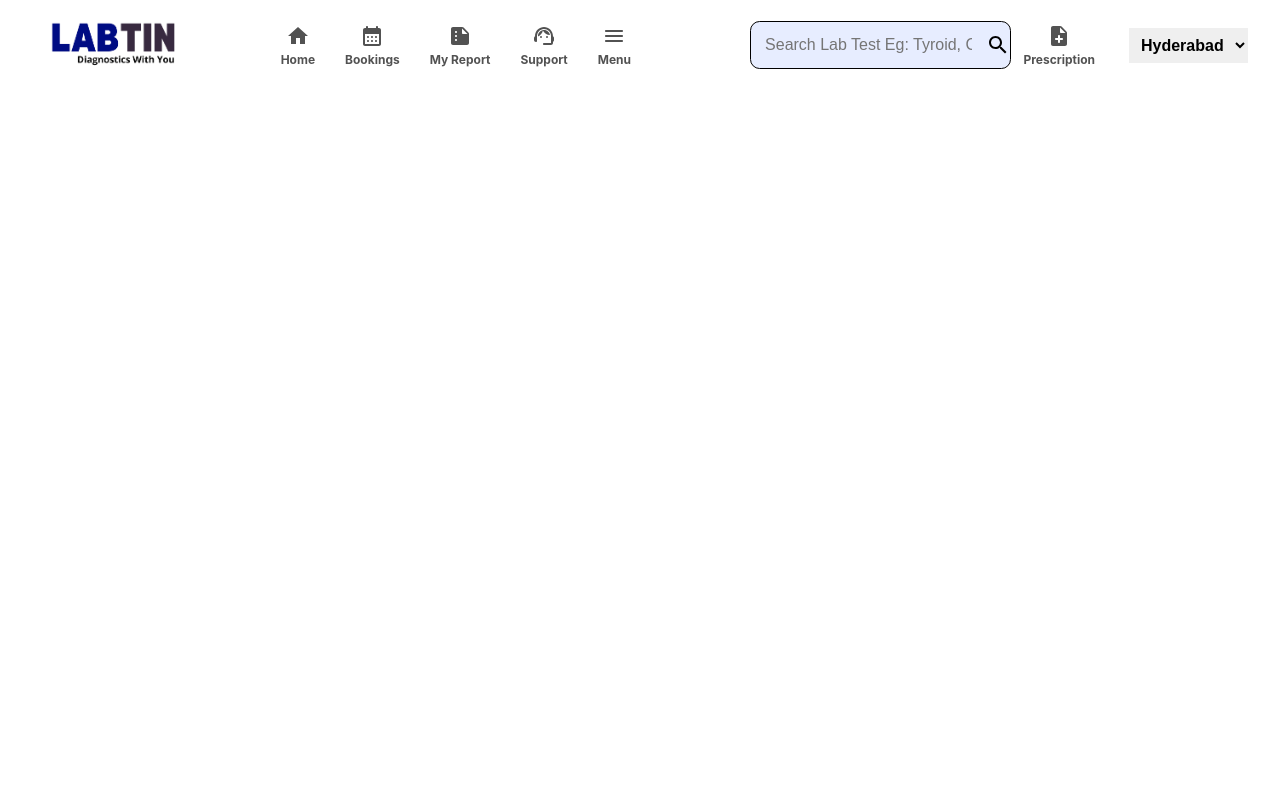
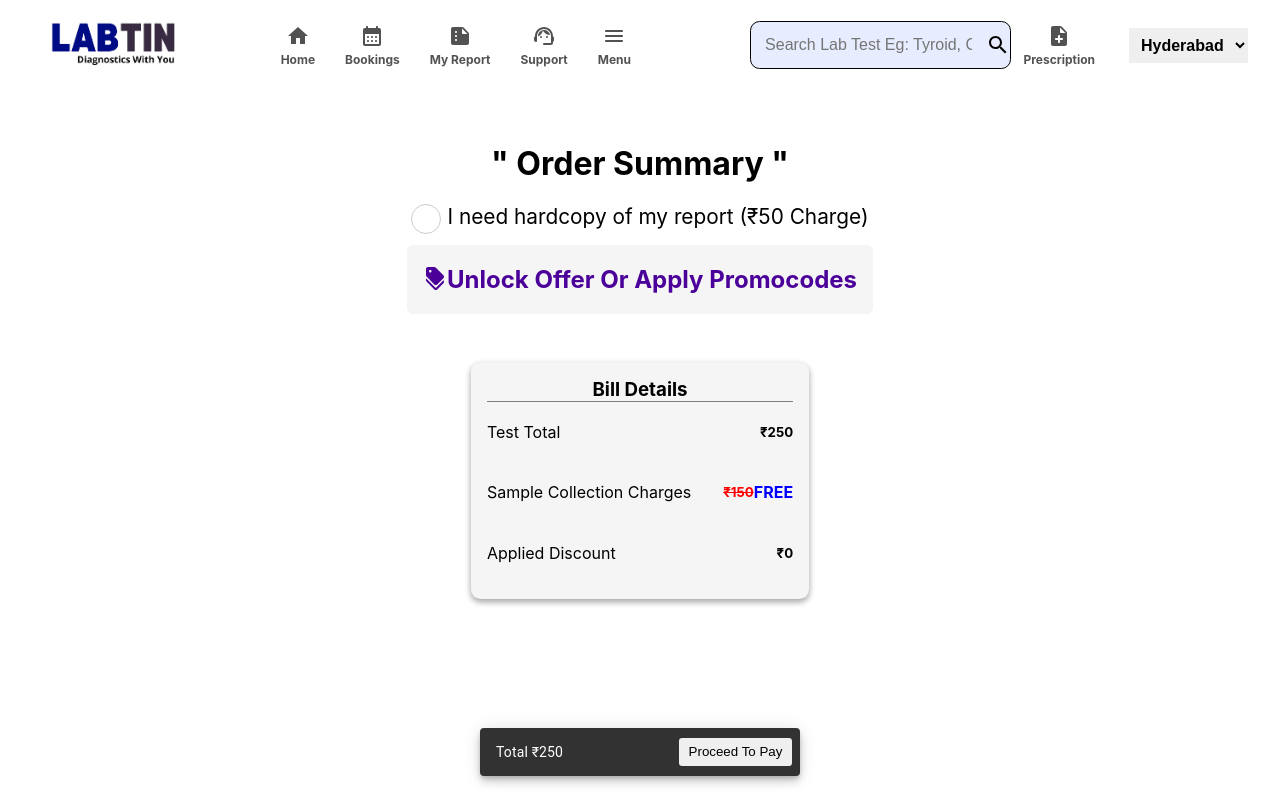
Before and after one commit to Ankitsinghchadda/Health-app, a React (Create React App) app: page /onSummary in a window 1280 px wide. Built offline with nearby package versions, Linux system fonts and the light colour scheme.

Commit message:
Added Pages

```diff
--- a/src/App.tsx
+++ b/src/App.tsx
@@ -5,6 +5,7 @@ import Landingpage from "./First/Landingpage";
 import TestPakage from "./second/TestPakage";
 import Booking from "./Third/Booking";
 import Report from "./ReportsPage/Report";
+import OrderSummary from "./OrderSummary";
 import {
   BrowserRouter,
   Routes, //replaces "Switch" used till v5
@@ -21,6 +22,7 @@ function App() {
           <Route path="/MyReport" element={<Report />} />
           <Route path="/Booking" element={<Booking />} />
           <Route path="/TestPakage" element={<TestPakage />} />
+          <Route path="/onSummary" element={<OrderSummary />} />
         </Routes>
       </BrowserRouter>
     </div>
--- /dev/null
+++ b/src/OrderSummary.css
@@ -0,0 +1,109 @@
+.OrderSummary {
+    width: 60%;
+    margin: 1rem auto;
+    display: flex;
+    flex-direction: column;
+    align-items: center;
+    padding: 1rem;
+    background-color: white;
+    border-radius: 0.6rem;
+}
+
+.billrow {
+    display: flex;
+    align-items: center;
+    justify-content: space-between;
+}
+
+.billrow>p,
+.billrow>h4 {
+    padding-right: 2rem;
+    margin: 0;
+}
+
+.billDetails {
+    padding: 1rem;
+    margin: 3rem 0;
+    border-radius: 0.6rem;
+    background-color: #f5f5f5;
+    box-shadow: 0 3px 6px rgba(0, 0, 0, 0.16), 0 3px 6px rgba(0, 0, 0, 0.23);
+
+}
+
+.billDetails>h3 {
+    margin: 0;
+    border-bottom: 1px solid grey;
+}
+
+.hardcopy {
+    font-size: 1.3rem;
+}
+
+.hardcopy>input {
+
+    border-radius: 50%;
+}
+
+.round {
+    position: relative;
+}
+
+.round label {
+    background-color: #fff;
+    border: 1px solid #ccc;
+    border-radius: 50%;
+    cursor: pointer;
+    height: 28px;
+    left: 0;
+    position: absolute;
+    top: 0;
+    width: 28px;
+}
+
+.round label:after {
+    border: 2px solid #fff;
+    border-top: none;
+    border-right: none;
+    content: "";
+    height: 6px;
+    left: 7px;
+    opacity: 0;
+    position: absolute;
+    top: 8px;
+    transform: rotate(-45deg);
+    width: 12px;
+}
+
+.round input[type="checkbox"] {
+    visibility: hidden;
+}
+
+.round input[type="checkbox"]:checked+label {
+    background-color: #66bb6a;
+    border-color: #66bb6a;
+}
+
+.round input[type="checkbox"]:checked+label:after {
+    opacity: 1;
+}
+
+.hardcopy {
+    display: flex;
+    align-items: center;
+    justify-content: space-between;
+}
+
+.hardcopy>span {
+    margin-left: 1rem;
+}
+
+.offers_div {
+    margin-top: 1rem;
+    border-radius: 0.4rem;
+    color: rgb(74, 0, 153);
+    display: flex;
+    align-items: center;
+    background-color: #f5f5f5;
+    padding: 0 1rem;
+    cursor: pointer;
+}
--- /dev/null
+++ b/src/OrderSummary.tsx
@@ -0,0 +1,89 @@
+import React from "react";
+import Snackbar, { SnackbarOrigin } from "@mui/material/Snackbar";
+import { useNavigate } from "react-router-dom";
+import "./OrderSummary.css";
+import DiscountIcon from "@mui/icons-material/Discount";
+
+export interface State extends SnackbarOrigin {
+  open: boolean;
+}
+
+const OrderSummary = () => {
+  const [state, setState] = React.useState<State>({
+    open: false,
+    vertical: "bottom",
+    horizontal: "center",
+  });
+  const navigate = useNavigate();
+  const { vertical, horizontal, open } = state;
+
+  const handleClose = () => {
+    setState({ ...state, open: false });
+  };
+  const handleClick = () => {
+    setState({ ...state, open: true });
+  };
+  const action = (
+    <button
+      className="checkoutButton"
+      onClick={() => {
+        navigate("/onSummary");
+      }}
+    >
+      Proceed To Pay
+    </button>
+  );
+  return (
+    <div className="OrderSummary">
+      <h1>" Order Summary "</h1>
+      <div className="hardcopy">
+        <div className="round">
+          <input type="checkbox" id="checkbox" />
+          <label htmlFor="checkbox"></label>
+        </div>
+        <span>I need hardcopy of my report (₹50 Charge)</span>
+      </div>
+      <div className="offers_div">
+        <DiscountIcon />
+        <h2>Unlock Offer Or Apply Promocodes</h2>
+      </div>
+
+      <div className="billDetails">
+        <h3>Bill Details</h3>
+        <div className="billCalc">
+          <div className="billrow">
+            <p>Test Total</p> <h5>₹250</h5>
+          </div>
+          <div className="billrow">
+            <p>Sample Collection Charges</p>{" "}
+            <h5 style={{ textDecoration: "line-through", color: "red" }}>
+              ₹150{" "}
+            </h5>{" "}
+            <span
+              style={{
+                textDecoration: "none",
+                color: "blue",
+                fontWeight: "bold",
+              }}
+            >
+              FREE
+            </span>
+          </div>
+          <div className="billrow">
+            <p>Applied Discount</p> <h5>₹0</h5>
+          </div>
+        </div>
+      </div>
+      <Snackbar
+        anchorOrigin={{ vertical, horizontal }}
+        open={true}
+        onClose={handleClose}
+        message="Total ₹250"
+        action={action}
+        key={vertical + horizontal}
+      />
+    </div>
+  );
+};
+
+export default OrderSummary;
--- a/src/Third/Booking.css
+++ b/src/Third/Booking.css
@@ -89,6 +89,10 @@
     display: flex;
     flex-direction: column;
     align-items: center;
+    background-color: #F5F5F5;
+    margin: 1rem 0;
+    border-radius: 0.8rem;
+    width: 20rem;
 }
 
 .appointmentOptions {
@@ -104,3 +108,26 @@
     padding: 0.2rem;
     margin: 0.5rem 1rem;
 }
+
+.appointmentSection {
+    display: flex;
+    align-items: center;
+    justify-content: space-between;
+    cursor: pointer;
+
+}
+
+.hideOptions {
+    display: none;
+}
+
+.activeOption {
+    background-color: rgb(96, 96, 247);
+    color: white;
+}
+
+.checkoutButton {
+    border: none;
+    border-radius: 0.2rem;
+    padding: 0.4rem 0.6rem;
+}
--- a/src/Third/Booking.tsx
+++ b/src/Third/Booking.tsx
@@ -1,10 +1,79 @@
-import React from "react";
+import React, { useEffect, useState } from "react";
 import "./Booking.css";
 import Avatar from "@mui/material/Avatar";
 import Logo from "../image/LabtinLogo.png";
 import AddCircleOutlineRoundedIcon from "@mui/icons-material/AddCircleOutlineRounded";
 import LocationOnRoundedIcon from "@mui/icons-material/LocationOnRounded";
+import ArrowDropDownIcon from "@mui/icons-material/ArrowDropDown";
+import Snackbar, { SnackbarOrigin } from "@mui/material/Snackbar";
+import { useNavigate } from "react-router-dom";
+export interface State extends SnackbarOrigin {
+  open: boolean;
+}
+
 const Booking = () => {
+  const [state, setState] = React.useState<State>({
+    open: false,
+    vertical: "bottom",
+    horizontal: "center",
+  });
+
+  const navigate = useNavigate();
+  const [appointmentDetails, setAppointmentDetails] = useState({
+    time: "",
+    date: "",
+  });
+  const { vertical, horizontal, open } = state;
+
+  const handleClick = () => {
+    setState({ ...state, open: true });
+  };
+
+  const handleClose = () => {
+    if (appointmentDetails.time === "" && appointmentDetails.date === "")
+      setState({ ...state, open: false });
+  };
+  const toggleOptionsV = (e: any) => {
+    if (e.target.parentElement.classList[0] == "appointmentSection") {
+      e.target.parentElement.nextSibling.classList.toggle("hideOptions");
+    }
+  };
+
+  const handleAppointment = (e: any) => {
+    setAppointmentDetails({ ...appointmentDetails, date: e.target.innerHTML });
+
+    const options = document.getElementsByClassName("appointmentOption");
+    for (let i = 0; i < options.length; i++) {
+      options[i].classList.remove("activeOption");
+    }
+    e.target.classList.add("activeOption");
+    handleClick();
+  };
+
+  const handleCheckOut = () => {
+    if (appointmentDetails.time !== "" && appointmentDetails.date !== "")
+      handleClick();
+  };
+
+  const handleDate = (e: any) => {
+    setAppointmentDetails({
+      ...appointmentDetails,
+      time: e.target.value,
+    });
+    handleCheckOut();
+  };
+
+  const action = (
+    <button
+      className="checkoutButton"
+      onClick={() => {
+        navigate("/onSummary");
+      }}
+    >
+      Checkout
+    </button>
+  );
+
   return (
     <div className="BookingFor_div">
       <div className="bookedFor">
@@ -36,37 +105,77 @@ const Booking = () => {
 
       <div className="selectBookingSlot">
         <h3>Select Booking Slot</h3>
-        <input className="appointmentDate" type="date" name="appointmentDate" />
+        <input
+          className="appointmentDate"
+          type="date"
+          name="appointmentDate"
+          onChange={handleDate}
+        />
         <div className="appointmentSelect">
-          <div className="appointmentSection">
+          <div className="appointmentSection" onClick={toggleOptionsV}>
             <h4>
               Morning <span>(6:00 AM - 12:00 PM)</span>
             </h4>
+            <ArrowDropDownIcon className="downArrow" />
           </div>
-          <div className="appointmentOptions">
-            <div className="appointmentOption">6:00 AM - 7:00 AM</div>
-            <div className="appointmentOption">7:00 AM - 8:00 AM</div>
-            <div className="appointmentOption">8:00 AM - 9:00 AM</div>
-            <div className="appointmentOption">9:00 AM - 10:00 AM</div>
-            <div className="appointmentOption">10:00 AM - 11:00 AM</div>
-            <div className="appointmentOption">11:00 AM - 12:00 PM</div>
+          <div className="appointmentOptions hideOptions">
+            <div className="appointmentOption" onClick={handleAppointment}>
+              6:00 AM - 7:00 AM
+            </div>
+            <div className="appointmentOption" onClick={handleAppointment}>
+              7:00 AM - 8:00 AM
+            </div>
+            <div className="appointmentOption" onClick={handleAppointment}>
+              8:00 AM - 9:00 AM
+            </div>
+            <div className="appointmentOption" onClick={handleAppointment}>
+              9:00 AM - 10:00 AM
+            </div>
+            <div className="appointmentOption" onClick={handleAppointment}>
+              10:00 AM - 11:00 AM
+            </div>
+            <div className="appointmentOption" onClick={handleAppointment}>
+              11:00 AM - 12:00 PM
+            </div>
           </div>
         </div>
         <div className="appointmentSelect">
-          <div className="appointmentSection">
+          <div className="appointmentSection" onClick={toggleOptionsV}>
             <h4>
               Afternoon <span>(12:00 PM-2:00PM)</span>
             </h4>
+            <ArrowDropDownIcon />
           </div>
-          <div className="appointmentOptions">
-            <div className="appointmentOption">6:00 AM - 7:00 AM</div>
-            <div className="appointmentOption">7:00 AM - 8:00 AM</div>
-            <div className="appointmentOption">8:00 AM - 9:00 AM</div>
-            <div className="appointmentOption">9:00 AM - 10:00 AM</div>
-            <div className="appointmentOption">10:00 AM - 11:00 AM</div>
-            <div className="appointmentOption">11:00 AM - 12:00 PM</div>
+
+          <div className="appointmentOptions hideOptions">
+            <div className="appointmentOption" onClick={handleAppointment}>
+              6:00 AM - 7:00 AM
+            </div>
+            <div className="appointmentOption" onClick={handleAppointment}>
+              7:00 AM - 8:00 AM
+            </div>
+            <div className="appointmentOption" onClick={handleAppointment}>
+              8:00 AM - 9:00 AM
+            </div>
+            <div className="appointmentOption" onClick={handleAppointment}>
+              9:00 AM - 10:00 AM
+            </div>
+            <div className="appointmentOption" onClick={handleAppointment}>
+              10:00 AM - 11:00 AM
+            </div>
+            <div className="appointmentOption" onClick={handleAppointment}>
+              11:00 AM - 12:00 PM
+            </div>
           </div>
         </div>
+        <Snackbar
+          anchorOrigin={{ vertical, horizontal }}
+          open={open}
+          onClose={handleClose}
+          message="Slot Selected"
+          action={action}
+          key={vertical + horizontal}
+        />
       </div>
     </div>
   );
```
